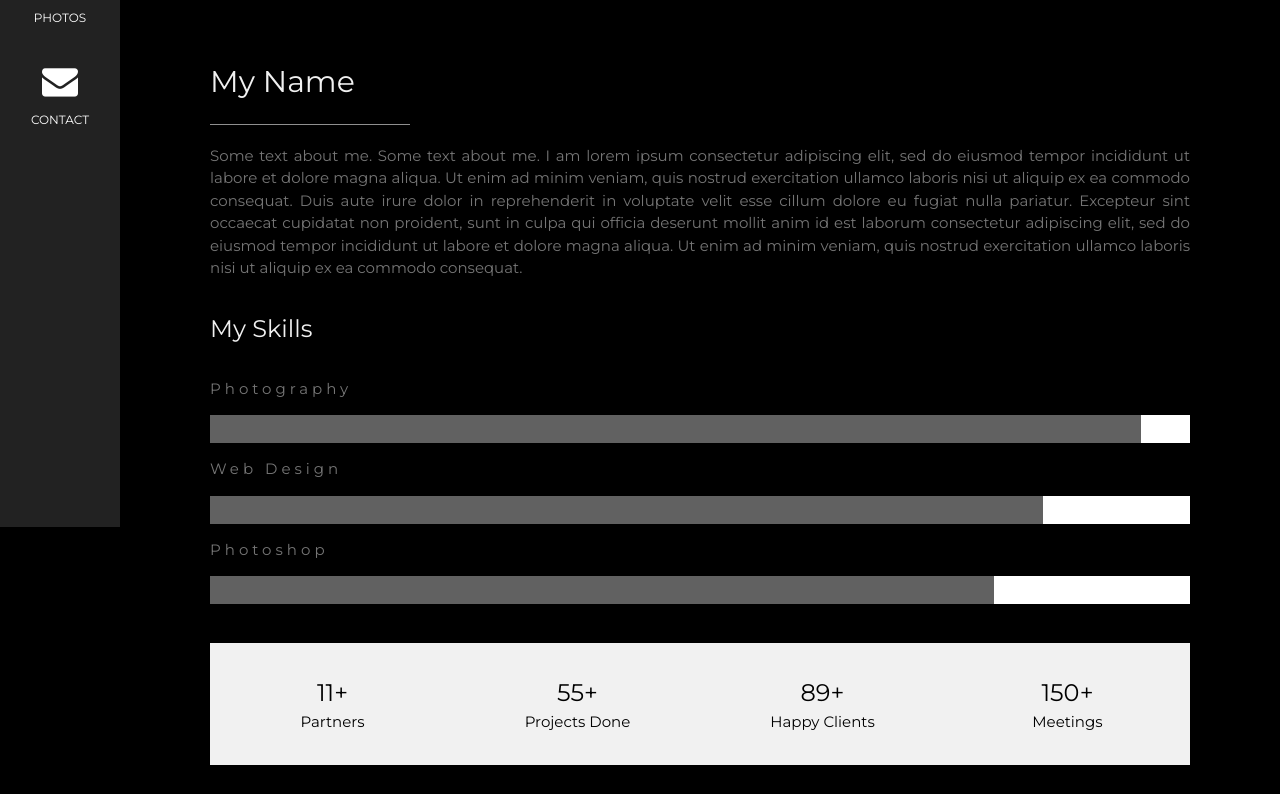
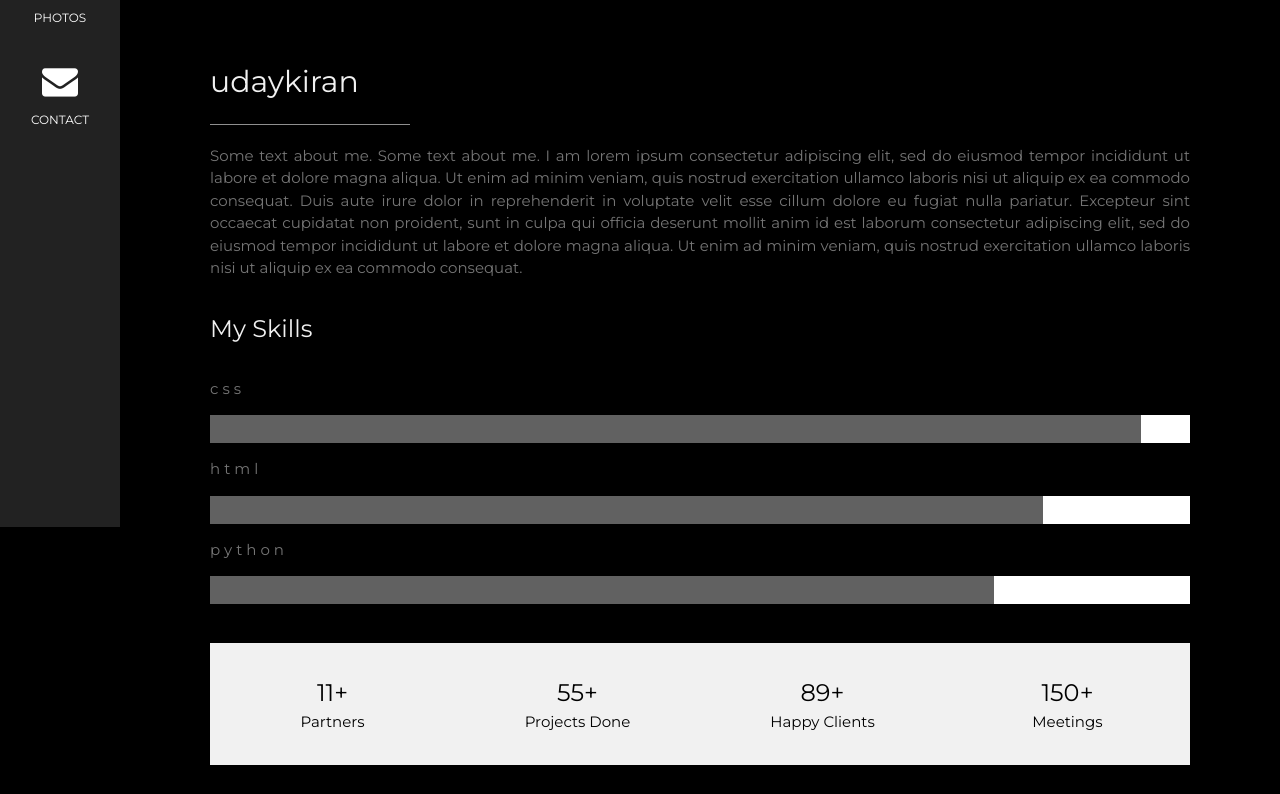
Before and after one commit to soma222/resume, a plain HTML site: page index.html in a window 1280 px wide. Shown: the part 273-1067 px from the top of the page. Drawn offline with nearby package versions, Linux system fonts and the light colour scheme.

Commit message:
Update index.html

```diff
--- a/index.html
+++ b/index.html
@@ -63,22 +63,22 @@
 
   <!-- About Section -->
   <div class="w3-content w3-justify w3-text-grey w3-padding-64" id="about">
-    <h2 class="w3-text-light-grey">My Name</h2>
+    <h2 class="w3-text-light-grey">udaykiran</h2>
     <hr style="width:200px" class="w3-opacity">
     <p>Some text about me. Some text about me. I am lorem ipsum consectetur adipiscing elit, sed do eiusmod tempor incididunt ut labore et dolore magna aliqua. Ut enim ad minim veniam, quis nostrud exercitation ullamco laboris nisi ut aliquip
       ex ea commodo consequat. Duis aute irure dolor in reprehenderit in voluptate velit esse cillum dolore eu fugiat nulla pariatur. Excepteur sint occaecat cupidatat non proident, sunt in culpa qui officia deserunt mollit anim id est laborum consectetur
       adipiscing elit, sed do eiusmod tempor incididunt ut labore et dolore magna aliqua. Ut enim ad minim veniam, quis nostrud exercitation ullamco laboris nisi ut aliquip ex ea commodo consequat.
     </p>
     <h3 class="w3-padding-16 w3-text-light-grey">My Skills</h3>
-    <p class="w3-wide">Photography</p>
+    <p class="w3-wide">css</p>
     <div class="w3-white">
       <div class="w3-dark-grey" style="height:28px;width:95%"></div>
     </div>
-    <p class="w3-wide">Web Design</p>
+    <p class="w3-wide">html</p>
     <div class="w3-white">
       <div class="w3-dark-grey" style="height:28px;width:85%"></div>
     </div>
-    <p class="w3-wide">Photoshop</p>
+    <p class="w3-wide">python</p>
     <div class="w3-white">
       <div class="w3-dark-grey" style="height:28px;width:80%"></div>
     </div><br>
```
